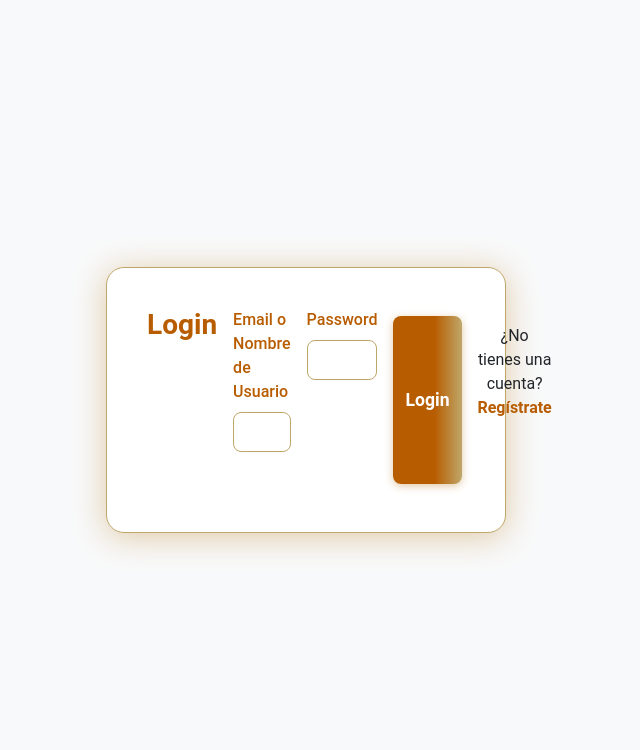
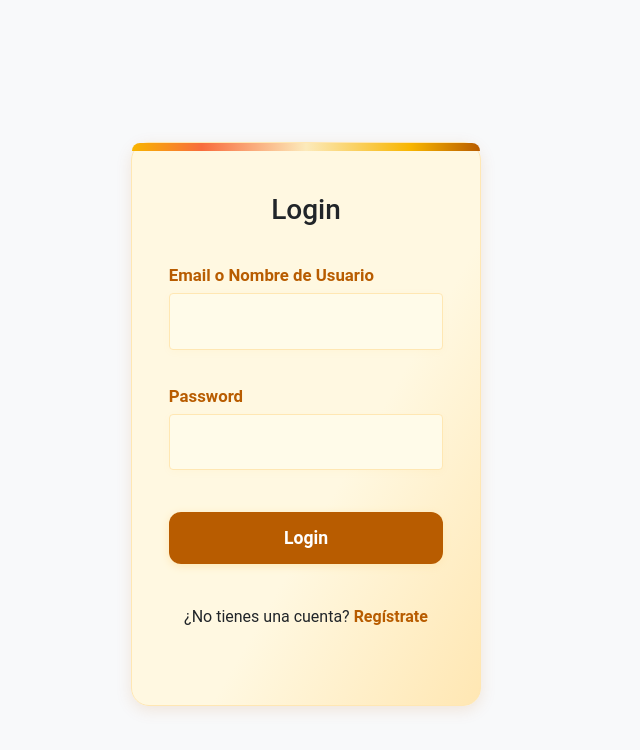
Before and after one commit to LAES18/FRONEND-RESTAURANT, a React (Vite) app: page / in a window 1280 px wide. Shown: the top 750 px of the page, without its empty margins (334-974 px from the left). Built offline with nearby package versions, Linux system fonts and the light colour scheme.

Commit message:
cambios6

```diff
--- a/src/App.css
+++ b/src/App.css
@@ -1,55 +1,132 @@
-/* --- Login Custom Styles --- */
-.login-container {
-  min-height: 100vh;
+
+/* ----------- TARJETAS (CARDS) ----------- */
+.card, .waiter-card, .kitchen-card, .cashier-card {
+  position: relative !important;
+  margin: 0 auto !important;
+  border: none;
+  box-shadow: 0 4px 6px rgba(0, 0, 0, 0.1);
+  background: linear-gradient(120deg, #fff8e1 60%, #ffe7b3 100%) !important;
+  border-radius: 24px !important;
+  padding: 2rem 1.2rem 1.5rem;
+  max-width: 350px;
+  min-width: 300px;
+  min-height: 340px;
+  width: 100%;
   display: flex;
-  align-items: center;
+  flex-direction: column;
+  align-items: stretch;
   justify-content: center;
-  background: #f8f9fa;
+  transition: transform 0.2s, box-shadow 0.2s;
 }
-.login-card {
-  background: #fff;
-  border-radius: 18px;
-  box-shadow: 0 4px 32px 0 #e0c9a6;
-  padding: 2.5rem 2.5rem 2rem 2.5rem;
-  max-width: 400px;
-  margin: auto;
-  border: 1.5px solid #bfa76a;
+
+.card:hover {
+  transform: scale(1.02);
+  box-shadow: 0 8px 24px rgba(184, 92, 0, 0.18);
 }
-.login-card h3 {
+
+/* LOGIN CARD CON BARRA MULTICOLOR */
+.card.login-card {
+  overflow: visible;
+  padding: 2.1rem 1.3rem 1.5rem;
+  border-radius: 18px !important;
+  border: 1.5px solid #ffe7b3;
+  box-shadow: 0 4px 16px rgba(184, 92, 0, 0.13);
+  background: linear-gradient(120deg, #fff8e1 60%, #ffe7b3 100%) !important;
+}
+.card.login-card::before {
+  content: '';
+  height: 8px;
+  width: 100%;
+  position: absolute;
+  top: 0;
+  left: 0;
+  z-index: 2;
+  border-radius: 18px 18px 0 0;
+  background: linear-gradient(90deg, #f8b500 0%, #f86c3c 20%, #fceabb 50%, #f8b500 80%, #b85c00 100%);
+}
+
+/* ----------- FORMULARIOS EN TARJETAS ----------- */
+.card form {
+  width: 100%;
+  display: flex;
+  flex-direction: column;
+  align-items: stretch;
+  gap: 1.1rem;
+}
+
+.card .form-control {
+  border-radius: 0.25rem;
+  padding: 0.9rem 1.1rem !important;
+  background: #fffbe9 !important;
+  font-size: 1.08rem;
+  border: 1.5px solid #ffe7b3 !important;
+  box-shadow: 0 2px 8px rgba(248, 181, 0, 0.04);
+  transition: border-color 0.2s, box-shadow 0.2s;
+}
+
+.card .form-control:focus {
+  border-color: #80bdff;
+  box-shadow: 0 0 0 0.2rem rgba(0, 123, 255, 0.25);
+}
+
+.card label, .card .form-label {
   color: #b85c00;
-  font-weight: 700;
-  margin-bottom: 1.5rem;
-  text-align: center;
-}
-.login-card .form-label {
-  color: #b85c00;
-  font-weight: 500;
-}
-.login-card .form-control {
-  border-radius: 8px;
-  border: 1.5px solid #bfa76a;
-  margin-bottom: 1rem;
+  font-weight: 600;
+  margin-bottom: 0.3rem;
   font-size: 1.05rem;
 }
-.login-card .btn-primary {
-  background: linear-gradient(90deg, #b85c00 60%, #bfa76a 100%);
+
+/* ----------- BOTONES ----------- */
+.card .btn, .btn-primary, .waiter-add-btn, .kitchen-add-btn, .cashier-add-btn {
+  background: #b85c00 !important;
+  border: none !important;
+  border-radius: 12px !important;
+  font-size: 1.1rem;
+  font-weight: 600;
+  padding: 0.8rem 0;
+  box-shadow: 0 2px 8px #ffe7b3;
+  margin: 0.5rem 0;
+}
+.card .btn:hover, .btn-primary:hover {
+  background: #f8b500 !important;
+  color: #fff !important;
+}
+
+.btn-success, .waiter-send-btn, .kitchen-send-btn, .cashier-send-btn {
+  background: #28a745; /* Green for success actions */
   border: none;
-  border-radius: 8px;
   font-weight: 600;
   font-size: 1.1rem;
-  box-shadow: 0 2px 8px #e0c9a6;
-  margin-top: 0.5rem;
+  margin-top: 10px;
 }
-.login-card .btn-primary:hover {
-  background: linear-gradient(90deg, #bfa76a 0%, #b85c00 100%);
+.btn-success:disabled {
+  background: #bdbdbd !important;
+  color: #fff !important;
 }
-.login-card .text-primary {
+
+.btn-danger, .waiter-remove-btn, .kitchen-remove-btn, .cashier-remove-btn {
+  background: #dc3545; /* Red for delete actions */
+  border: none !important;
+}
+.btn-danger:hover {
+  background: #c82333; /* Darker red on hover */
+}
+
+/* ----------- TEXTOS Y TÍTULOS ----------- */
+.text-primary {
   color: #b85c00 !important;
   font-weight: 600;
+  cursor: pointer;
 }
-.login-card p {
-  margin-top: 1.2rem;
-  text-align: center;
+.text-primary:hover {
+  color: #f8b500 !important;
+  text-decoration: underline;
+}
+.text-muted {
+  color: #bfa76a !important;
+}
+.text-center {
+  margin-bottom: 1.2rem;
 }
 /* Bootstrap overrides for restaurant theme */
 
--- a/src/App.jsx
+++ b/src/App.jsx
@@ -24,13 +24,19 @@ function App() {
   }
 
   return (
-    <div className="login-container">
-      <div className="login-card">
-        {isLogin ? (
-          <LoginForm toggleForm={toggleForm} setRole={setRole} />
-        ) : (
-          <RegisterForm toggleForm={toggleForm} />
-        )}
+    <div className="container mt-5">
+      <div className="row justify-content-center">
+        <div className="col-md-6">
+          <div className="card login-card">
+            <div className="card-body">
+              {isLogin ? (
+                <LoginForm toggleForm={toggleForm} setRole={setRole} />
+              ) : (
+                <RegisterForm toggleForm={toggleForm} />
+              )}
+            </div>
+          </div>
+        </div>
       </div>
     </div>
   );
```
